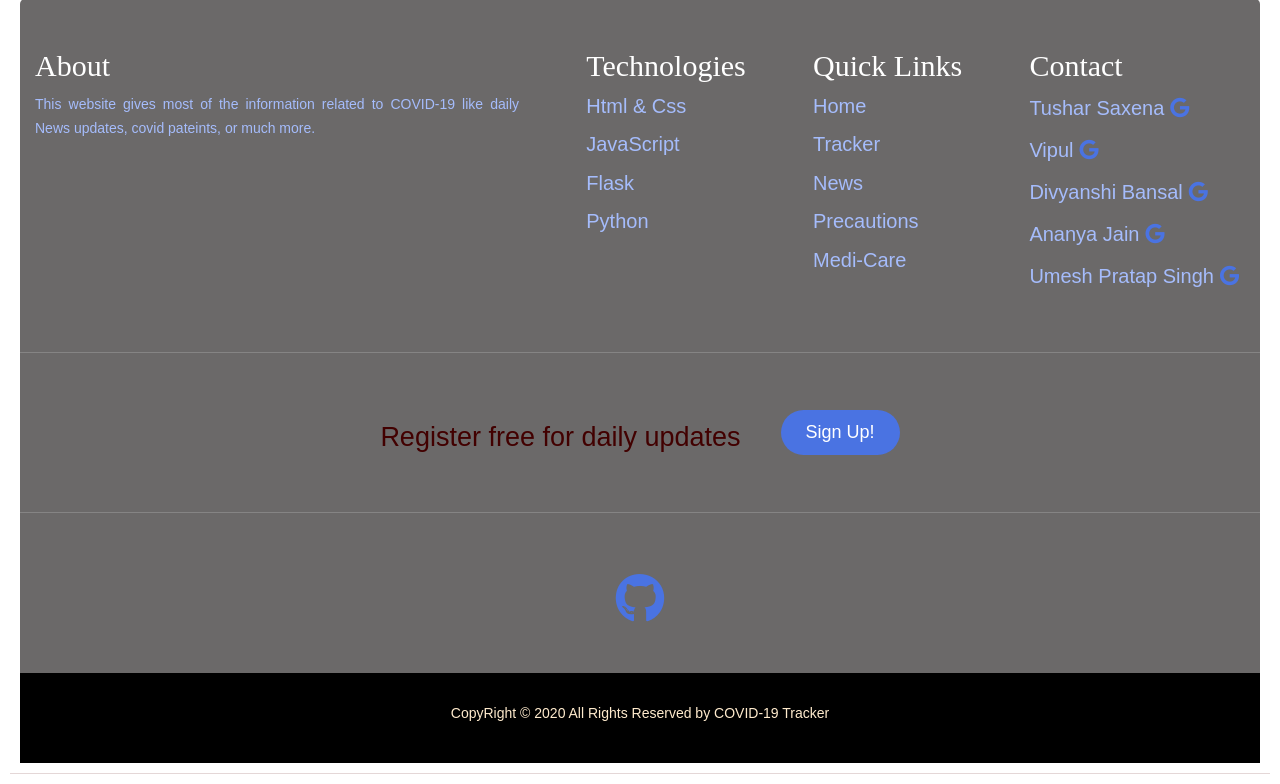
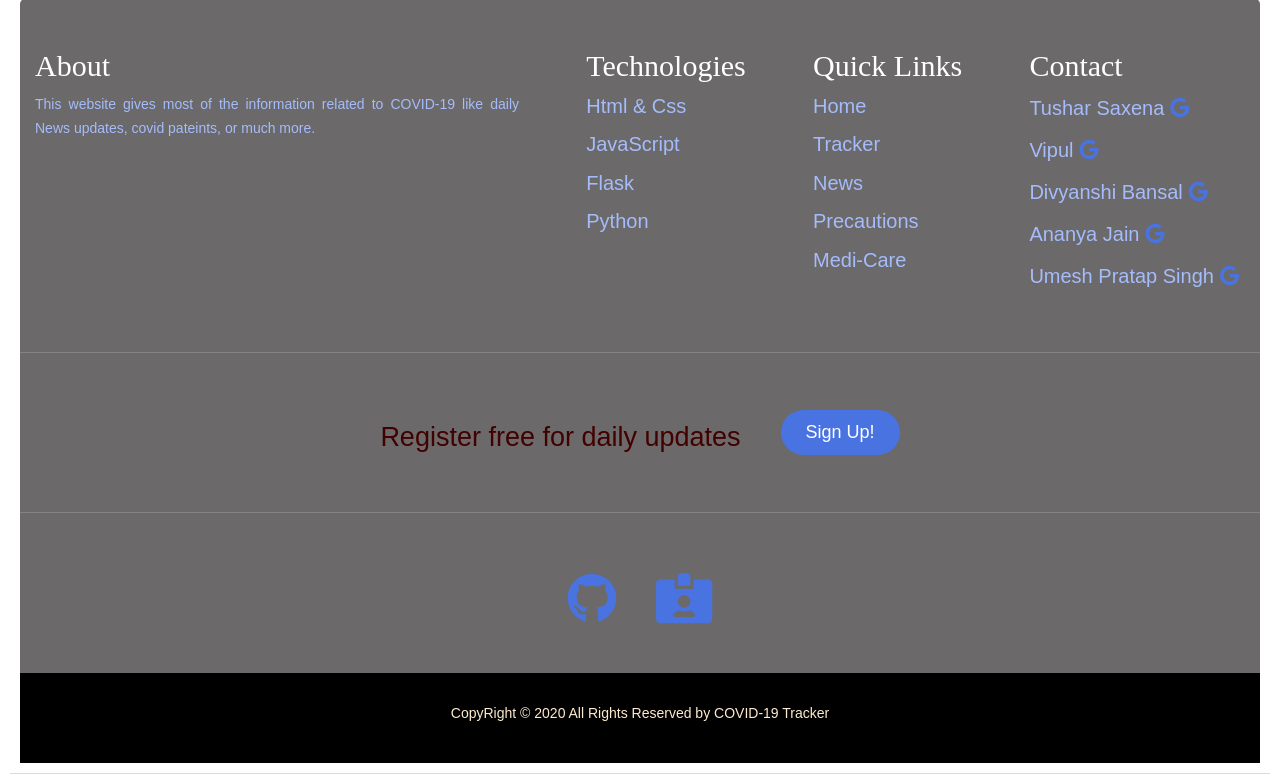
Before and after one commit to Tusharsaxena3112/Covid-19, a Flask app: page / in a window 1280 px wide. Shown: the part 4777-5561 px from the top of the page. Run offline with Flask 2, Linux system fonts and the light colour scheme; some libraries are stand-ins or nearby versions; some web fonts are replaced.

Commit message:
contact added

```diff
--- a/static/css/footer.css
+++ b/static/css/footer.css
@@ -89,6 +89,11 @@ i:hover {
   justify-content: center;
   padding: 20px;
 }
+.sec-3 ul{
+  display: flex;
+  justify-content: center;
+  align-items: center;
+}
 .sec-3 ul li {
   list-style: none;
 }
--- a/static/css/news.css
+++ b/static/css/news.css
@@ -270,6 +270,7 @@ footer i{
 }
 .sec-3 li{
   list-style: none;
+  margin-right: 10px;
   background-color:rgba(114, 112, 112, 0.8);
   border-radius: 50%;
 }
--- a/static/css/precautions.css
+++ b/static/css/precautions.css
@@ -365,7 +365,7 @@ i{
  color:black;
 }
 .sec-3 ul li:nth-child(2) i{
-  color:blue;
+  color:black;
 }
 .sec-3 ul li:nth-child(3) i{
   color:red;
--- a/static/css/style.css
+++ b/static/css/style.css
@@ -301,7 +301,13 @@ i:hover {
 .sec-3 {
   display: flex;
   justify-content: center;
+  align-items: center;
   padding: 20px;
+}
+.sec-3 ul{
+  display: flex;
+  justify-content: center;
+  align-items: center;
 }
 .sec-3 ul li {
   list-style: none;
--- a/static/css/tracker_1.css
+++ b/static/css/tracker_1.css
@@ -346,6 +346,11 @@ h1 {
 #but:checked~.hide-butn{
   opacity: 1;
 }
+.sec-3 ul{
+  display: flex;
+  align-items: center;
+  justify-content: center;
+}
 
 @media (max-width: 600px) {
   .latest-report {
--- a/templates/Precautions1.html
+++ b/templates/Precautions1.html
@@ -169,7 +169,7 @@
                     <li><a href="../templates/tracker.html">Tracker</a></li>
                     <li><a href="../templates/News.html">News</a></li>
                     <li><a href="../templates/Precautions1.html">Precautions</a></li>
-                    <li><a href="#">Medi-Care</a></li>
+                    <li><a href="../templates/medicare.html">Medi-Care</a></li>
                 </ul>
             </section>
             <section class="link">
@@ -191,7 +191,8 @@
         <hr width="100%" noshade />
         <section class="sec-3">
             <ul>
-            <li><a href="#"><i class="fab fa-github"></i></a></li>
+            <li><a href="https://github.com/Tusharsaxena3112/Covid-19" target="_blank"><i class="fab fa-github"></i></a></li>
+            <li><a href="contact.html"><i class="fas fa-id-card-alt"></i></a></li>
             </ul>
         </section>
         <hr width="100%" noshade />
--- a/templates/footer.html
+++ b/templates/footer.html
@@ -5,6 +5,7 @@
     <meta name="viewport" content="width=device-width, initial-scale=1.0">
     <title>Footer</title>
     <link href="../static/css/footer.css"  rel="stylesheet">
+    <script src='https://kit.fontawesome.com/a076d05399.js'></script>
     <link href="https://stackpath.bootstrapcdn.com/font-awesome/4.7.0/css/font-awesome.min.css" rel="stylesheet"/>
 </head>
 <body>
@@ -55,9 +56,9 @@
          <hr width="100%">
       <section class="sec-3">
         <ul>
-            <li><a href="#"><i class="fa fa-github"></i></a></li>
+            <li><a href="https://github.com/Tusharsaxena3112/Covid-19" target="_blank"><i class="fab fa-github"></i></a></li>
+            <li><a href="contact.html"><i class="fas fa-id-card-alt"></i></a></li>
         </ul>
-        <a id= "arrow" href="#"><i class="fa fa-arrow-circle-up"></i></a>
       </section>
 
      <section class="sec-4">
--- a/templates/index.html
+++ b/templates/index.html
@@ -163,7 +163,8 @@
            <hr width="100%">
         <section class="sec-3">
           <ul>
-              <li><a href="#"><i class="fa fa-github"></i></a></li>
+            <li><a href="https://github.com/Tusharsaxena3112/Covid-19" target="_blank"><i class="fab fa-github"></i></a></li>
+            <li><a href="contact.html"><i class="fas fa-id-card-alt"></i></a></li>
               <!-- <a href="#"><i class="fa fa-hand-pointer-o" aria-hidden="true"></i>Move to Top</a> -->
           </ul>
         </section>
--- a/templates/tracker.html
+++ b/templates/tracker.html
@@ -173,7 +173,10 @@
       <section class="sec-3">
         <ul>
           <li>
-            <a href="#"><i class="fa fa-github"></i></a>
+            <a href="https://github.com/Tusharsaxena3112/Covid-19" target="_blank"><i class="fa fa-github"></i></a>
+          </li>
+          <li>
+            <a href="contact.html"><i class="fas fa-id-card-alt"></i></a>
           </li>
           <!-- <a href="#"><i class="fa fa-hand-pointer-o" aria-hidden="true"></i>Move to Top</a> -->
         </ul>
```
Also changed, not shown: templates/News.html (+4 -3 lines), 3 other files.
